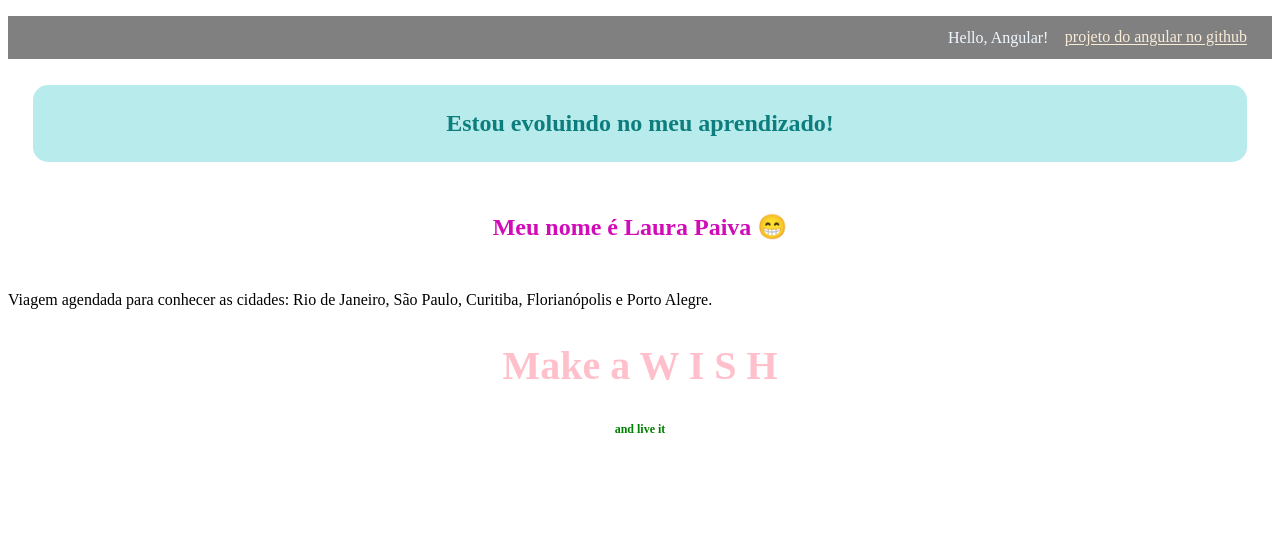
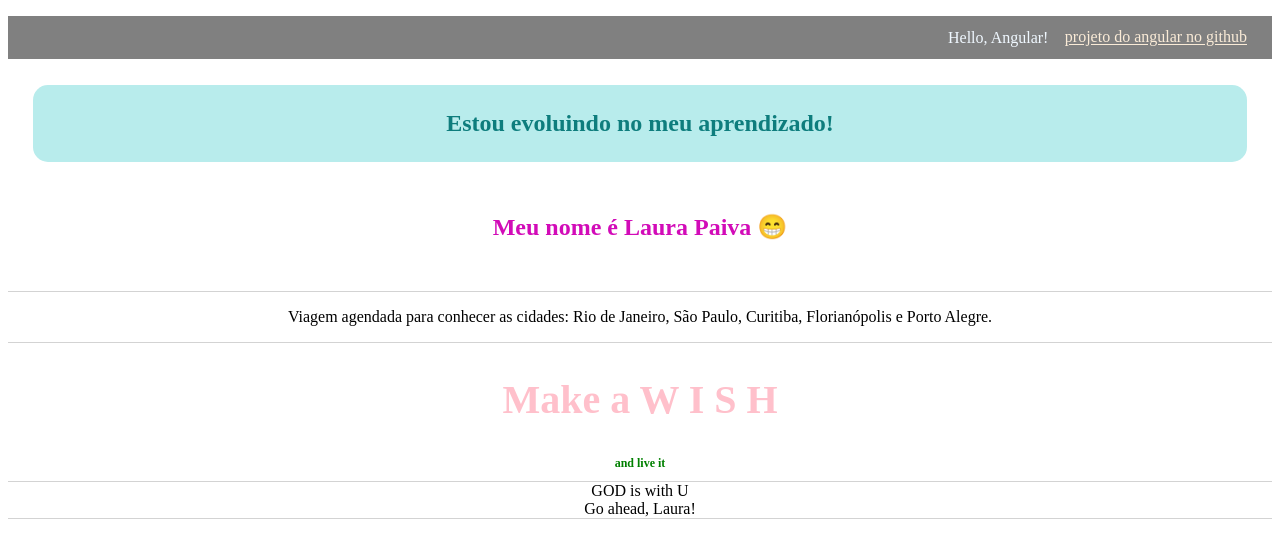
Before and after one commit to LauraaPaiva/hello, an Angular app: page / in a window 1280 px wide. Shown: the top 558 px of the page. Built offline with nearby package versions, Linux system fonts and the light colour scheme.

Commit message:
Renderização condicional

```diff
--- a/src/app/app.component.html
+++ b/src/app/app.component.html
@@ -2,3 +2,4 @@
 <app-second-component></app-second-component>
 <app-first-component [name]='name' [trajeto]='trajeto'></app-first-component>
 <app-directives></app-directives>
+<app-if-render></app-if-render>
--- a/src/app/app.component.ts
+++ b/src/app/app.component.ts
@@ -4,13 +4,14 @@ import { FirstComponentComponent } from "./components/first-component/first-comp
 import { SecondComponentComponent } from "./components/second-component/second-component.component";
 import { HeaderComponent } from "./components/header/header.component";
 import { DirectivesComponent } from "./components/directives/directives.component";
+import { IfRenderComponent } from "./components/if-render/if-render.component";
 
 @Component({
     selector: 'app-root',
     standalone: true,
     templateUrl: './app.component.html',
     styleUrl: './app.component.css',
-    imports: [RouterOutlet, FirstComponentComponent, SecondComponentComponent, HeaderComponent, DirectivesComponent]
+    imports: [RouterOutlet, FirstComponentComponent, SecondComponentComponent, HeaderComponent, DirectivesComponent, IfRenderComponent]
 })
 export class AppComponent {
   title = 'hello';
--- a/src/app/components/first-component/first-component.component.html
+++ b/src/app/components/first-component/first-component.component.html
@@ -1,4 +1,5 @@
 <h2>Meu nome é {{name}} {{familyName}} 😁</h2>
+<div class="section">
     <p>Viagem agendada para conhecer as cidades:
         {{trajeto.primeiraCidade}},
         {{trajeto.segundaCidade}},
@@ -6,3 +7,4 @@
         {{trajeto.quartaCidade}} e
         {{trajeto.quintaCidade}}.
     </p>
+</div>
--- /dev/null
+++ b/src/app/components/if-render/if-render.component.html
@@ -0,0 +1,10 @@
+<div class="section">
+    <div *ngIf="belive; else nameNotFound">GOD is with U</div>
+    <ng-template #nameNotFound>
+        <div>
+            <h2>Em busca da fé</h2>
+        </div>
+    </ng-template>
+    <div *ngIf="name === 'Laura'">Go ahead, Laura!</div>
+
+</div>
--- /dev/null
+++ b/src/app/components/if-render/if-render.component.ts
@@ -0,0 +1,14 @@
+import { Component } from '@angular/core';
+import { CommonModule } from '@angular/common';
+
+@Component({
+  selector: 'app-if-render',
+  standalone: true,
+  imports: [CommonModule],
+  templateUrl: './if-render.component.html',
+  styleUrl: './if-render.component.css'
+})
+export class IfRenderComponent {
+  belive: boolean = true;
+  name: string = 'Laura';
+}
--- a/src/styles.css
+++ b/src/styles.css
@@ -8,3 +8,10 @@
 a {
     font: caption-latin;
 }
+
+.section {
+    border-top: 1px solid lightgrey;
+    border-bottom: 1px solid lightgrey;
+    margin-bottom: 1em;
+    text-align: center;
+}
```
Also changed, not shown: src/app/components/if-render/if-render.component.css (added), 1 other file (tests, documents, lock files or other folders). Lines whose indentation alone changed are shown as unchanged.
